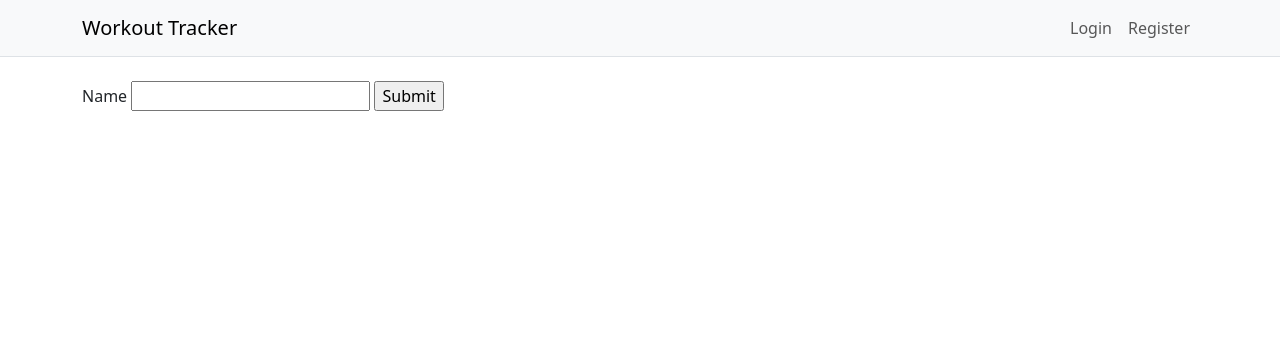
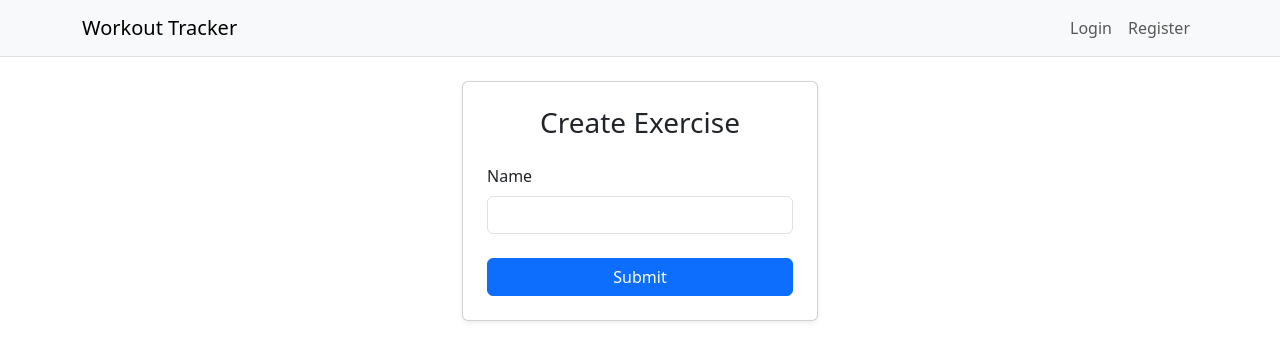
Before and after one commit to iamtwoot/simple-workout-tracker, a Flask app: template app/templates/exercises/create_exercise.html in a window 1280 px wide. Shown: the top 361 px of the page. Run offline with Flask 3, Linux system fonts and the light colour scheme; the template is opened without the code that fills it: values that come from a table or form of the project are taken from there, others are empty.

Commit message:
Add styles to create exercise page

```diff
--- a/app/templates/exercises/create_exercise.html
+++ b/app/templates/exercises/create_exercise.html
@@ -2,13 +2,42 @@
 
 {% block content %}
 
-    <form method="POST">
-        {{ form.hidden_tag() }}
+    <div class="row justify-content-center">
+        <div class="col-12 col-md-6 col-lg-4">
 
-        {{ form.name.label }}
-        {{ form.name }}
+            <div class="card shadow-sm">
+                <div class="card-body p-4">
 
-        {{ form.submit() }}
-    </form>
+                    <h1 class="h3 text-center mb-4">
+                        Create Exercise
+                    </h1>
+
+                    <form method="POST">
+                        {{ form.hidden_tag() }}
+
+                        <div class="mb-4">
+                            {{ form.name.label(class="form-label") }}
+
+                            {{ form.name(
+                            class="form-control" +
+                            (" is-invalid" if form.name.errors else "")
+                        ) }}
+
+                            {% for error in form.name.errors %}
+                                <div class="invalid-feedback">
+                                    {{ error }}
+                                </div>
+                            {% endfor %}
+                        </div>
+
+                        {{ form.submit(class="btn btn-primary w-100") }}
+
+                    </form>
+
+                </div>
+            </div>
+
+        </div>
+    </div>
 
 {% endblock %}
```
